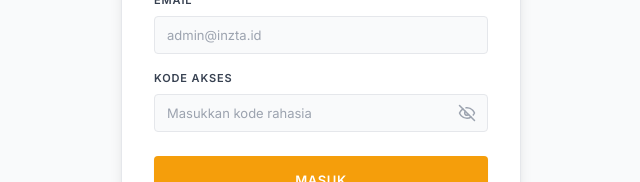
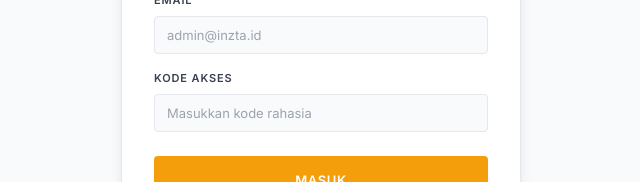
Before and after one commit to Inzta-Moto/Inzta, a Next.js app: page /admin/login in a window 1280 px wide. Shown: the part 332-514 px from the top of the page, without its empty margins (319-959 px from the left). Built offline with nearby package versions, Linux system fonts and the light colour scheme; no server answers.

Commit message:
perubahan input pasword menjadi input text

```diff
--- a/app/admin/(public)/login/page.tsx
+++ b/app/admin/(public)/login/page.tsx
@@ -4,13 +4,11 @@ import { useState, FormEvent } from 'react';
 import { useRouter } from 'next/navigation';
 import { signInWithEmailAndPassword } from 'firebase/auth';
 import { auth } from '@/lib/firebase';
-import { Eye, EyeOff } from 'lucide-react'; // ← Import ikon mata
 
 export default function AdminLogin() {
   const router = useRouter();
   const [email, setEmail] = useState<string>('');
   const [accessCode, setAccessCode] = useState<string>('');
-  const [showCode, setShowCode] = useState<boolean>(false); // ← State untuk toggle mata
   const [error, setError] = useState<string>('');
   const [loading, setLoading] = useState<boolean>(false);
 
@@ -28,7 +26,6 @@ export default function AdminLogin() {
 
       if (response.ok) {
         router.replace('/admin');
-        // Do not set loading to false so the button stays "Memproses..." during navigation
       } else {
         setError('Gagal membuat sesi admin.');
         setLoading(false);
@@ -64,38 +61,17 @@ export default function AdminLogin() {
               />
             </div>
 
-            <div className="form-group" style={{ position: 'relative' }}>
+            <div className="form-group">
               <label className="form-label">Kode Akses</label>
               <input
-                type={showCode ? 'text' : 'password'}
+                type="text"
                 value={accessCode}
                 onChange={e => setAccessCode(e.target.value)}
                 className="form-input"
                 placeholder="Masukkan kode rahasia"
                 autoComplete="off"
-                style={{ paddingRight: '40px' }}
                 required
               />
-
-              {/* Tombol Ikon Mata */}
-              <button
-                type="button"
-                onClick={() => setShowCode(!showCode)}
-                style={{
-                  position: 'absolute',
-                  right: '12px',
-                  top: '34px', // Posisi sejajar dengan input
-                  background: 'none',
-                  border: 'none',
-                  cursor: 'pointer',
-                  color: 'var(--text-placeholder)',
-                  display: 'flex',
-                  alignItems: 'center'
-                }}
-                aria-label="Lihat kode"
-              >
-                {showCode ? <Eye size={18} /> : <EyeOff size={18} />}
-              </button>
             </div>
 
             {error && <div className="form-error" style={{ display: 'block' }}>{error}</div>}
```
